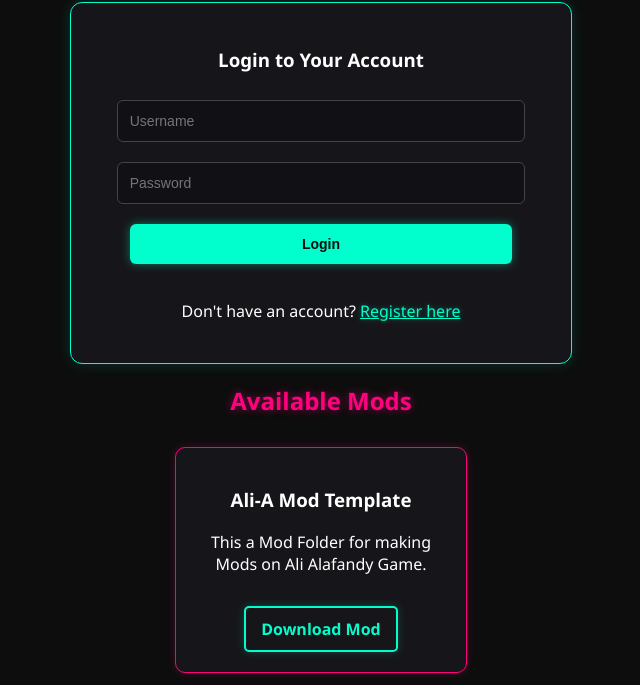
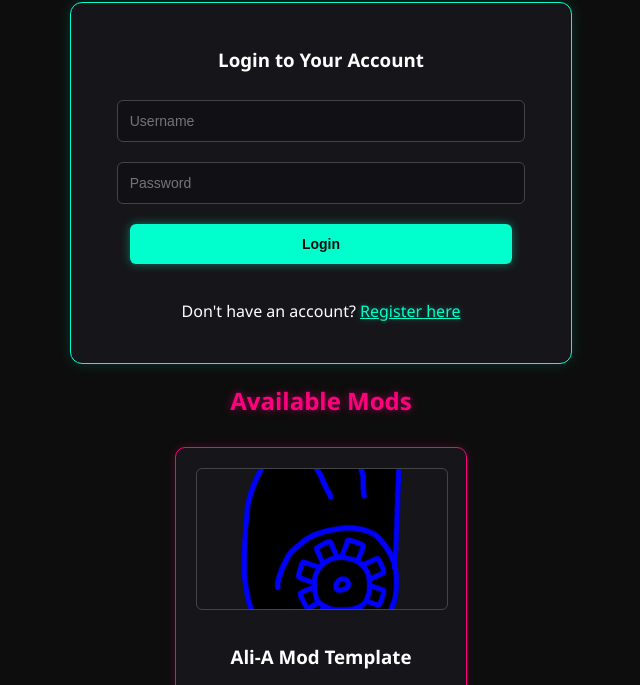
Before and after one commit to AliAlafandy/AliA-Online, a plain HTML site: page index.html in a window 1280 px wide. Shown: the part 112-797 px from the top of the page, without its empty margins (319-959 px from the left). Drawn offline with Linux system fonts and the light colour scheme.

Commit message:
Enhance mod card styles and update icon path
Added styles for mod-icon and updated default icon path.

```diff
--- a/index.html
+++ b/index.html
@@ -52,7 +52,6 @@
             font-weight: bold;
             cursor: pointer;
             border: none;
-            text-shadow: none;
             box-shadow: 0 0 10px rgba(0, 255, 204, 0.4);
             transition: all 0.3s ease;
         }
@@ -93,6 +92,14 @@
         .mod-card:hover {
             transform: translateY(-5px);
             box-shadow: 0 0 20px rgba(255, 0, 127, 0.4);
+        }
+        .mod-icon {
+            width: 100%;
+            height: 140px;
+            object-fit: cover;
+            border-radius: 6px;
+            border: 1px solid #444;
+            margin-bottom: 10px;
         }
         .download-btn {
             display: inline-block;
@@ -269,7 +276,7 @@
                     name: modName,
                     description: modDesc,
                     download_url: downloadUrl,
-                    icon: "default-icon.png"
+                    icon: "images/default-icon.png"
                 });
 
                 await fetch(`https://api.github.com/repos/${REPO_OWNER}/${REPO_NAME}/contents/mods.json`, {
@@ -302,6 +309,7 @@
                 data.mods.forEach(mod => {
                     container.innerHTML += `
                         <div class="mod-card">
+                            <img src="${mod.icon || 'images/default-icon.png'}" alt="${mod.name}" class="mod-icon">
                             <h3>${mod.name}</h3>
                             <p>${mod.description || ''}</p>
                             <a href="${mod.download_url}" class="download-btn" target="_blank">Download Mod</a>
```
